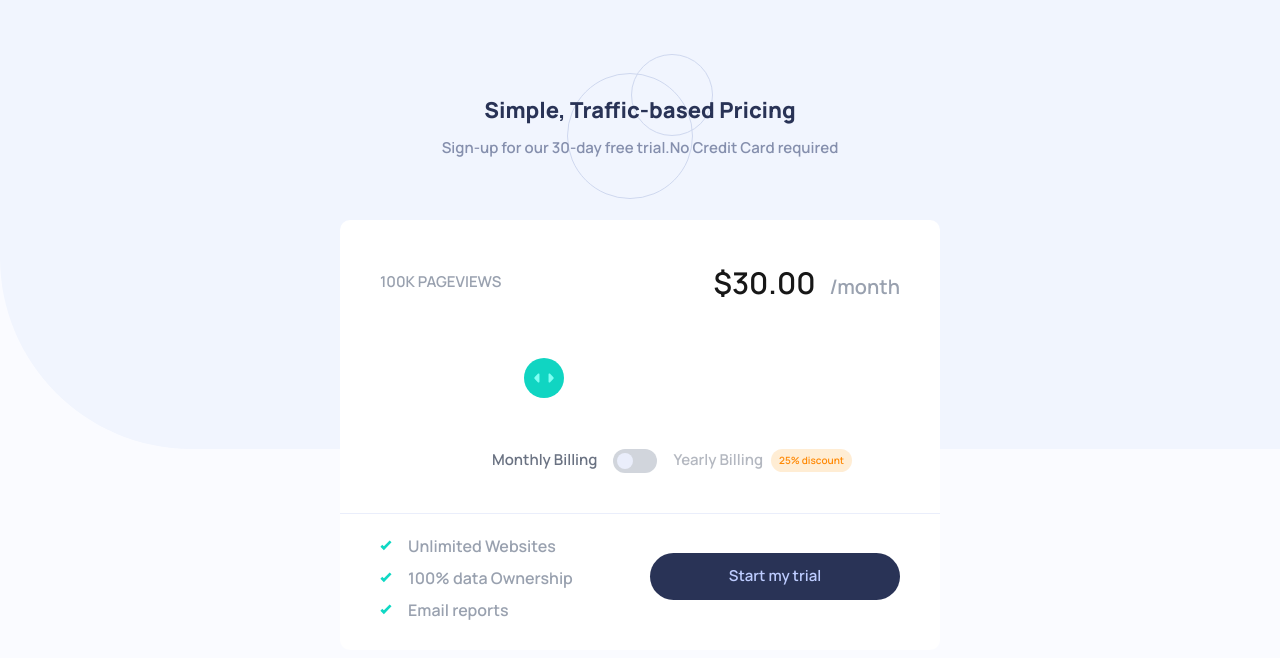
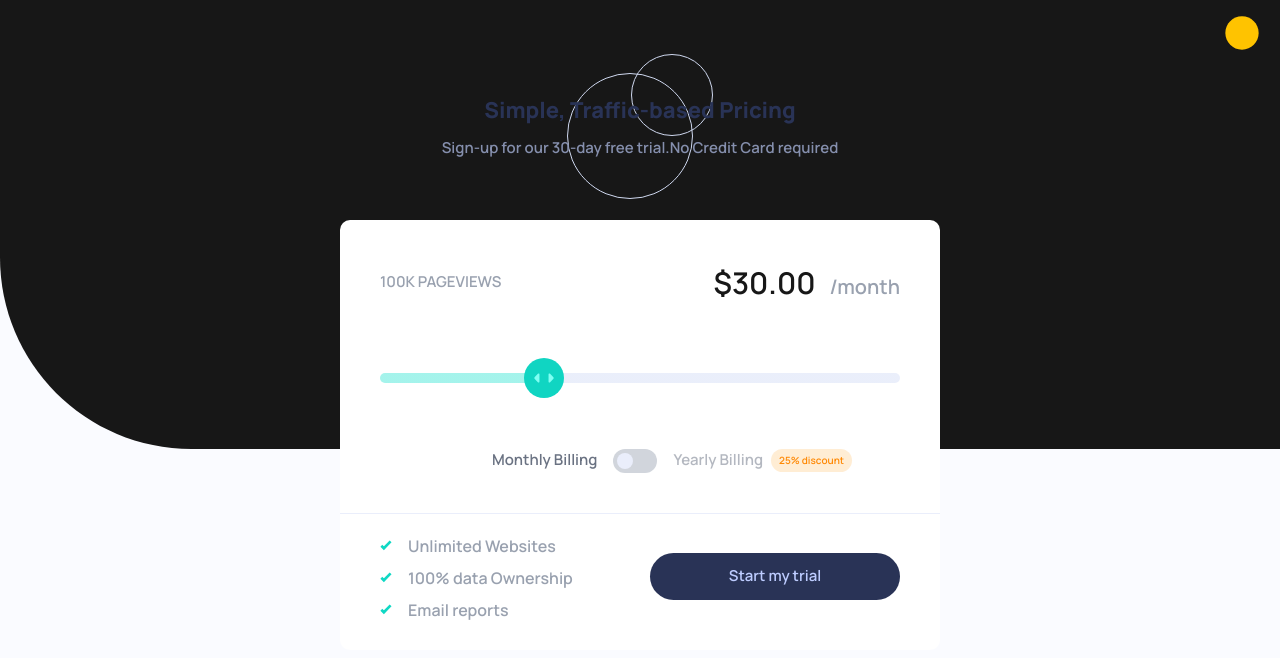
Before and after one commit to mammumammi/InvstoTask, a Next.js app: page / in a window 1280 px wide. Shown: the top 658 px of the page. Built offline with nearby package versions, Linux system fonts and the light colour scheme.

Commit message:
added a working dark theme button

```diff
--- a/package.json
+++ b/package.json
@@ -10,6 +10,7 @@
   },
   "dependencies": {
     "flowbite": "^3.1.2",
+    "gsap": "^3.13.0",
     "next": "15.5.2",
     "react": "19.1.0",
     "react-dom": "19.1.0"
--- /dev/null
+++ b/src/app/components/ComponentBackground.tsx
@@ -0,0 +1,9 @@
+import React from 'react'
+
+const ComponentBackground = () => {
+  return (
+    <svg xmlns="http://www.w3.org/2000/svg" width="1440" height="449" className="absolute top-0 left-0 w-full -z-10 dark:text-[var(--color-bg-shape)]" preserveAspectRatio="none" ><path fill="currentColor" fillRule="evenodd" d="M0 0h1440v449H191.5C85.737 449 0 363.263 0 257.5V0z"/></svg>
+  )
+}
+
+export default ComponentBackground;
--- a/src/app/components/PriceBox.tsx
+++ b/src/app/components/PriceBox.tsx
@@ -20,7 +20,7 @@ const Slider = ({value,displayValue, onChange}: SliderProps) => {
             value={value}
             onChange={ onChange}
             className=" w-full bg-emptySliderBg appearance-none rounded-[10px] h-[10px]
-            [&::-webkit-slider-runnable-track]:rounded-[10px]
+            [&::-webkit-slider-runnable-track]:rounded-[10px] cursor-grabbing
             "
             style={{
                 background: `linear-gradient(to right, var(--color-sliderBg) ${displayValue}%, var(--color-emptySliderBg) ${displayValue}%)`
@@ -148,7 +148,7 @@ const PriceBox = () => {
         <div className="flex w-full md:w-auto items-center justify-center md:h-full">
 
 
-        <button className="text-[15px] text-buttonText bg-headTextBlue p-3 px-[60px] rounded-full   md:w-[250px] md:-mt-[30px] ">Start my trial</button>
+        <button className="text-[15px] text-buttonText bg-headTextBlue p-3 px-[60px] rounded-full   md:w-[250px] md:-mt-[30px] cursor-pointer ">Start my trial</button>
         </div>
         </div>
         </div>
--- a/src/app/components/Toggle.tsx
+++ b/src/app/components/Toggle.tsx
@@ -20,7 +20,7 @@ const Toggle: React.FC<ToggleProps> =({checked,onChange,onLabel,offLabel,activeC
                 `}>{offLabel}</span>
         )}
         <button onClick={onChange}
-        className={` relative inline-flex h-6 w-11 items-center rounded-full transition-colors duration-300 ${checked ? activeColor : "bg-gray-300"}`}
+        className={` relative inline-flex h-6 w-11 items-center rounded-full transition-colors duration-300 cursor-pointer ${checked ? activeColor : "bg-gray-300"}`}
         >
             <span
             className={`inline-block h-4 w-4 transform rounded-full bg-lightGray transition-transform duration-300 ${checked ?"translate-x-6" : "translate-x-1" }`}
--- a/src/app/globals.css
+++ b/src/app/globals.css
@@ -1,38 +1,65 @@
 @import "tailwindcss";
 
+/* 🌞 Light Theme (default) */
 :root {
   --background: hsl(230, 100%, 99%);
   --foreground: #171717;
-}
 
-@theme inline {
-  --color-background: var(--background);
-  --color-foreground: var(--foreground);
-  --font-sans: var(--font-geist-sans);
-  --font-mono: var(--font-geist-mono);
+  --color-bg-shape: #F1F5FE;
+  --color-headTextBlue: hsl(227, 35%, 25%);
+  --color-paraTextBlue: hsl(225, 20%, 60%);
+
   --color-lightGray: hsl(224, 65%, 95%);
   --color-toggleBlue: hsl(223, 50%, 87%);
-  --color-paraTextBlue: hsl(225, 20%, 60%);
-  --color-headTextBlue: hsl(227, 35%, 25%);
   --color-componentBg: hsl(0, 0%, 100%);
   --color-slider: hsl(174, 86%, 45%);
   --color-sliderBg: hsl(174, 77%, 80%);
   --color-emptySliderBg: hsl(224, 65%, 95%);
-  --color-buttonText: hsl(226, 100%, 87%)
+  --color-buttonText: hsl(226, 100%, 87%);
 }
 
-[data-theme="dark"] {
-  :root {
-    --background: #0a0a0a;
-    --foreground: #ededed;
-  }
+/* 🌙 Dark Theme (applied when <html class="dark"> is set) */
+html.dark {
+  --background: #0a0a0a;
+  --foreground: #ededed;
+
+  --color-bg-shape: hsl(228, 30%, 15%);
+  --color-headTextBlue: #FBFCFE;
+  --color-paraTextBlue: #A0AEC0;
+
+  --color-lightGray: hsl(224, 65%, 85%);
+  --color-toggleBlue: hsl(223, 40%, 60%);
+  --color-componentBg: hsl(228, 20%, 20%);
+  --color-slider: hsl(174, 86%, 45%);
+  --color-sliderBg: hsl(174, 77%, 40%);
+  --color-emptySliderBg: hsl(224, 20%, 20%);
+  --color-buttonText: hsl(226, 100%, 87%);
 }
 
+/* Map CSS variables into Tailwind tokens */
+@theme inline {
+  --color-background: var(--background);
+  --color-foreground: var(--foreground);
+  --color-bg-shape: var(--color-bg-shape);
+  --color-headTextBlue: var(--color-headTextBlue);
+  --color-paraTextBlue: var(--color-paraTextBlue);
+
+  --color-lightGray: var(--color-lightGray);
+  --color-toggleBlue: var(--color-toggleBlue);
+  --color-componentBg: var(--color-componentBg);
+  --color-slider: var(--color-slider);
+  --color-sliderBg: var(--color-sliderBg);
+  --color-emptySliderBg: var(--color-emptySliderBg);
+  --color-buttonText: var(--color-buttonText);
+}
+
+/* Base styles */
 body {
   background: var(--background);
   color: var(--foreground);
   font-family: Arial, Helvetica, sans-serif;
 }
+
 
 input[type="range"]{
 
--- a/src/app/page.tsx
+++ b/src/app/page.tsx
@@ -1,16 +1,77 @@
+"use client";
+import { useEffect, useRef, useState } from "react";
 import PriceBox from "./components/PriceBox"; //Adjust the path as necessary
+import Toggle from "./components/Toggle";
+import { MorphSVGPlugin } from "gsap/all";
+import gsap from "gsap";
+import ComponentBackground from "./components/ComponentBackground";
 
+gsap.registerPlugin(MorphSVGPlugin);
 
 
 
 export default function Home() {
+
+  const [isDark,setIsDark] = useState<boolean>(false);
+  const iconRef = useRef<SVGPathElement | null>(null);
+
+  useEffect( ()=> {
+    if (isDark){
+      document.documentElement.classList.add("dark");
+    }
+    else {
+      document.documentElement.classList.remove("dark");
+    }
+  },[isDark])
+
+  useEffect(() => {
+    if (!iconRef.current){
+      return;
+    }
+
+    gsap.to(iconRef.current,{
+      duration:0.6,
+      morphSVG: isDark ? "#moon" : "#sun",
+      fill: isDark ? "#fd6d6d6" : "#ffc300",
+      ease: "power2.inOut",
+      overwrite: "auto",
+    });
+  },[isDark])
   return (
-    <main className="h-screen w-screen bg-[url('/bg-pattern.svg')] bg-no-repeat p-[10px]">
+    <main className="h-screen w-screen bg-no-repeat p-[10px] z-0">
+       <div className="">
+        <ComponentBackground/>
+       </div>
+        <button onClick={() => setIsDark(!isDark)} className="cursor-pointer fixed w-[50px] h-[50px]  flex items-center justify-center z-10 right-[5%] md:right-[1%] top-[1%]">
+
+        <svg
+          width="50"
+          height="50"
+          viewBox="0 0 24 24"
+          fill="currentColor"
+          className="object-center"
+          xmlns="http://www.w3.org/2000/svg"
+        >
+
+          <path
+            ref={iconRef}
+            d="M12 4a8 8 0 100 16 8 8 0 000-16z"
+            id="sun"
+          />
+
+          <path
+            d="M21 12.79A9 9 0 1111.21 3a7 7 0 109.79 9.79z"
+            id="moon"
+            style={{ visibility: "hidden" }}
+          />
+        </svg>
+        </button>
+
       <div className="-mt-3 md:mt-6  w-full text-center p-[20px] relative text-[15px]">
         <img src="/pattern-circles.svg" alt="circle patterns"
         className="absolute top-[90px] md:top-[70px] left-[50%] transform -translate-x-[50%] -translate-y-[50px] z-0 "
         />
-        <h1 className="relative text-headTextBlue text-[22px] z-30 md:mt-[40px] mt-[50px] font-extrabold">Simple, Traffic-based Pricing</h1>
+        <h1 className="relative text-headTextBlue text-[22px] z-30 md:mt-[40px] mt-[50px] font-extrabold ">Simple, Traffic-based Pricing</h1>
         <p className="p-[10px] text-[15px] text-paraTextBlue font-semibold relative z-30">Sign-up for our 30-day free trial.No Credit Card required</p>
       </div>
       <PriceBox />
```
Also changed, not shown: 1 other file (tests, documents, lock files or other folders).
